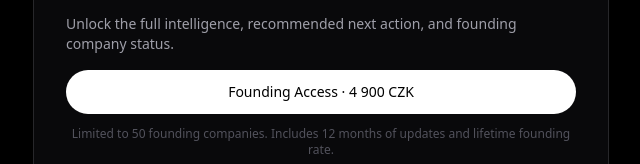
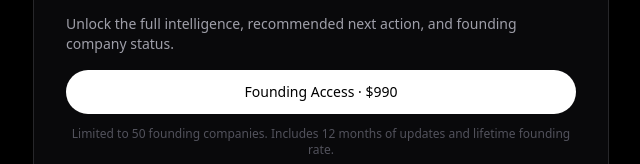
Before and after one commit to mantesean/enchante-one, a Next.js app: page / in a window 1280 px wide. Both pictures are taken after typing "Sample" into the empty fields and a click on the button "See your company". Shown: the part 660-824 px from the top of the page, without its empty margins (319-959 px from the left). Built offline with nearby package versions, Linux system fonts and the light colour scheme.

Commit message:
Update Founding Access price to $990 USD

```diff
--- a/src/app/page.tsx
+++ b/src/app/page.tsx
@@ -1,6 +1,8 @@
 "use client";
 
 import { useState } from "react";
+
+const FOUNDING_ACCESS_PRICE = "$990";
 
 export default function Home() {
   const [domain, setDomain] = useState("");
@@ -72,7 +74,7 @@ export default function Home() {
             <div className="pt-4 border-t border-zinc-800">
               <p className="text-sm text-zinc-400 mb-4">Unlock the full intelligence, recommended next action, and founding company status.</p>
               <button className="w-full py-3 bg-white text-black rounded-full text-sm font-medium">
-                Founding Access · 4 900 CZK
+                Founding Access · {FOUNDING_ACCESS_PRICE}
               </button>
               <p className="text-xs text-zinc-600 mt-3 text-center">Limited to 50 founding companies. Includes 12 months of updates and lifetime founding rate.</p>
             </div>
```
